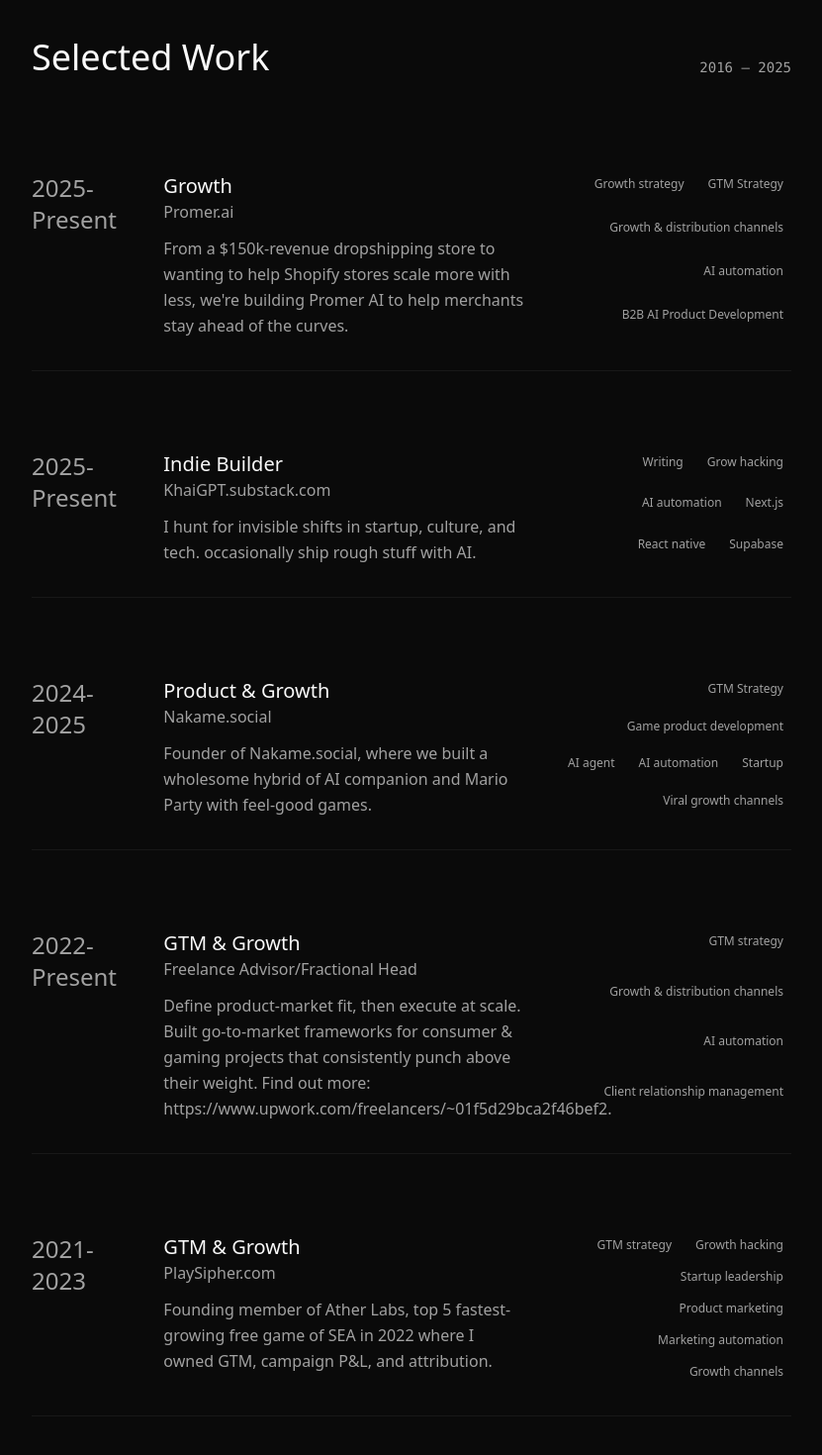
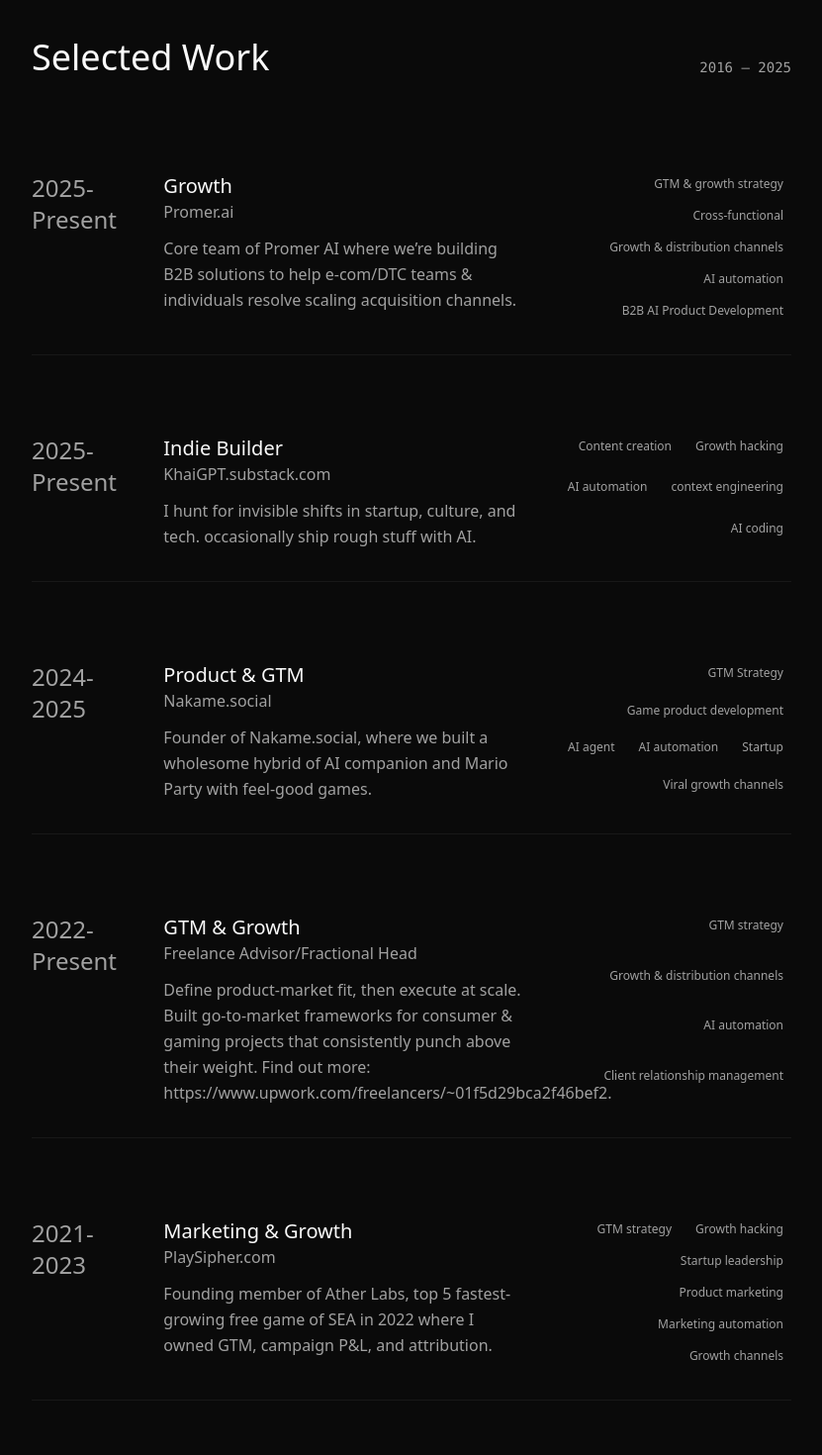
Before and after one commit to KhaiGPT/khaigpt-portfolio, a Next.js app: page / in a window 1280 px wide. Shown: the part 890-2360 px from the top of the page at 99% size, without its empty margins (224-1055 px from the left). Built offline with nearby package versions, Linux system fonts and the light colour scheme.

Commit message:
chore: sync main changes to khaigpt-portfolio
Update all files from main branch.

Co-authored-by: Khai <204661255+KhaiGPT@users.noreply.github.com>

```diff
--- a/app/page.tsx
+++ b/app/page.tsx
@@ -120,7 +120,7 @@ export default function Home() {
               <div className="space-y-4">
                 <div className="text-sm text-muted-foreground font-mono">KEY COMPETENCIES</div>
                 <div className="flex flex-wrap gap-2">
-                  {["GTM strategy", "Growth channels", "SEA market expertise", "Product & UX literacy", "Startup", "Cross-functional", "AI automation", "Business scalability"].map((skill) => (
+                  {["GTM & growth strategy", "Growth & distribution channels", "SEA market expertise", "Product & UX literacy", "Startup", "Cross-functional", "AI automation", "Business scalability"].map((skill) => (
                     <span
                       key={skill}
                       className="px-3 py-1 text-xs border border-border rounded-full hover:border-muted-foreground/50 transition-colors duration-300"
@@ -151,19 +151,19 @@ export default function Home() {
                   year: "2025-Present",
                   role: "Growth",
                   company: "Promer.ai",
-                  description: "From a $150k-revenue dropshipping store to wanting to help Shopify stores scale more with less, we're building Promer AI to help merchants stay ahead of the curves.",
-                  tech: ["Growth strategy", "GTM Strategy", "Growth & distribution channels", "AI automation", "B2B AI Product Development"],
+                  description: "Core team of Promer AI where we’re building B2B solutions to help e-com/DTC teams & individuals resolve scaling acquisition channels.",
+                  tech: ["GTM & growth strategy", "Cross-functional", "Growth & distribution channels", "AI automation", "B2B AI Product Development"],
                 },
                 {
                   year: "2025-Present",
                   role: "Indie Builder",
                   company: "KhaiGPT.substack.com",
                   description: "I hunt for invisible shifts in startup, culture, and tech. occasionally ship rough stuff with AI.",
-                  tech: ["Writing", "Grow hacking", "AI automation", "Next.js", "React native", "Supabase"],
+                  tech: ["Content creation", "Growth hacking", "AI automation", "context engineering", "AI coding"],
                 },
                 {
                   year: "2024-2025",
-                  role: "Product & Growth",
+                  role: "Product & GTM",
                   company: "Nakame.social",
                   description: "Founder of Nakame.social, where we built a wholesome hybrid of AI companion and Mario Party with feel-good games.",
                   tech: ["GTM Strategy", "Game product development", "AI agent", "AI automation", "Startup", "Viral growth channels"],
@@ -177,7 +177,7 @@ export default function Home() {
                 },
                 {
                   year: "2021-2023",
-                  role: "GTM & Growth",
+                  role: "Marketing & Growth",
                   company: "PlaySipher.com",
                   description: "Founding member of Ather Labs, top 5 fastest-growing free game of SEA in 2022 where I owned GTM, campaign P&L, and attribution.",
                   tech: ["GTM strategy", "Growth hacking", "Startup leadership", "Product marketing", "Marketing automation", "Growth channels"],
```
